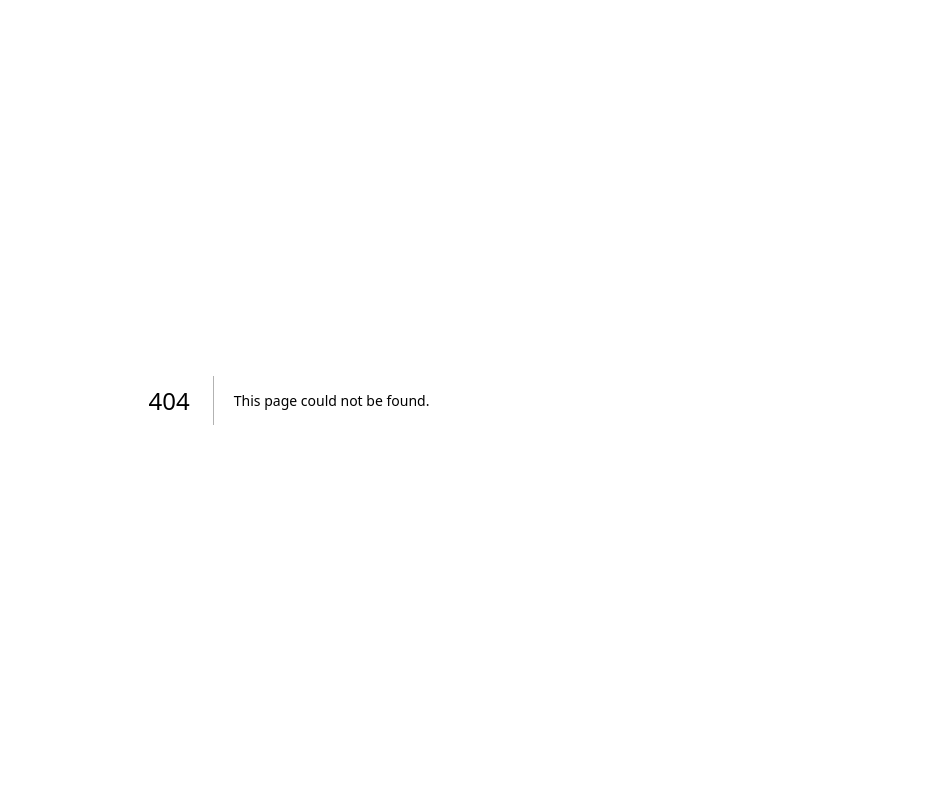
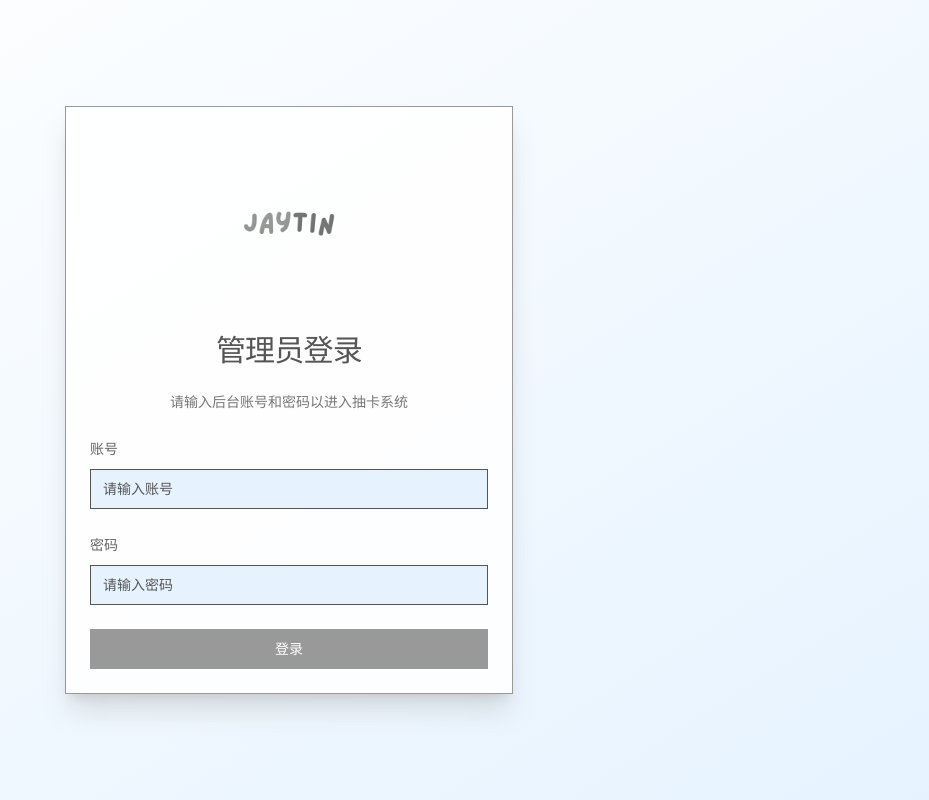
Before and after one commit to JaydenTing/luckydrawjaytin, a Next.js app: page /login in a window 1280 px wide. Before the commit this address had no page. Shown: the whole page, without its empty margins (351-1280 px from the left). Built offline with nearby package versions, Linux system fonts and the light colour scheme; a web font is replaced by a local one.

Commit message:
feat: add basic login system

```diff
--- /dev/null
+++ b/app/api/login/route.ts
@@ -0,0 +1,47 @@
+import { NextResponse } from "next/server"
+
+const USERNAME = process.env.LOGIN_USERNAME ?? "admin"
+const PASSWORD = process.env.LOGIN_PASSWORD ?? "password123"
+
+export async function POST(request: Request) {
+  try {
+    const { username, password } = await request.json()
+
+    if (!username || !password) {
+      return NextResponse.json(
+        { success: false, message: "请提供账号和密码" },
+        { status: 400 }
+      )
+    }
+
+    if (username === USERNAME && password === PASSWORD) {
+      const tokenPayload = `${username}:${Date.now()}`
+      const token = Buffer.from(tokenPayload).toString("base64")
+
+      const response = NextResponse.json({ success: true, token })
+
+      response.cookies.set({
+        name: "session-token",
+        value: token,
+        httpOnly: true,
+        sameSite: "lax",
+        secure: process.env.NODE_ENV === "production",
+        maxAge: 60 * 60 * 24,
+        path: "/",
+      })
+
+      return response
+    }
+
+    return NextResponse.json(
+      { success: false, message: "账号或密码错误" },
+      { status: 401 }
+    )
+  } catch (error) {
+    console.error("Login error:", error)
+    return NextResponse.json(
+      { success: false, message: "登录服务暂时不可用" },
+      { status: 500 }
+    )
+  }
+}
--- a/app/components/InfoModal.tsx
+++ b/app/components/InfoModal.tsx
@@ -15,6 +15,12 @@ export default function InfoModal({ isOpen, onSubmit }: InfoModalProps) {
   const handleSubmit = (e: React.FormEvent) => {
     e.preventDefault()
     onSubmit({ phone: `+60${phone}` })
+
+    if (typeof window !== "undefined") {
+      window.localStorage.setItem("userPhone", `+60${phone}`)
+    }
+
+    setPhone("")
   }
 
   return (
--- /dev/null
+++ b/app/login/page.tsx
@@ -0,0 +1,128 @@
+"use client"
+
+import { useEffect, useState } from "react"
+import { useRouter } from "next/navigation"
+import Image from "next/image"
+import { Card, CardHeader, CardTitle, CardDescription, CardContent } from "@/components/ui/card"
+import { Input } from "@/components/ui/input"
+import { Label } from "@/components/ui/label"
+import { Button } from "@/components/ui/button"
+
+export default function LoginPage() {
+  const router = useRouter()
+  const [username, setUsername] = useState("")
+  const [password, setPassword] = useState("")
+  const [error, setError] = useState<string | null>(null)
+  const [isSubmitting, setIsSubmitting] = useState(false)
+
+  useEffect(() => {
+    if (typeof window === "undefined") {
+      return
+    }
+
+    const token = window.localStorage.getItem("authToken")
+    if (token) {
+      router.replace("/")
+    }
+  }, [router])
+
+  const handleSubmit = async (event: React.FormEvent<HTMLFormElement>) => {
+    event.preventDefault()
+
+    setError(null)
+    setIsSubmitting(true)
+
+    try {
+      const response = await fetch("/api/login", {
+        method: "POST",
+        headers: {
+          "Content-Type": "application/json",
+        },
+        body: JSON.stringify({
+          username,
+          password,
+        }),
+      })
+
+      const data = await response.json()
+
+      if (!response.ok || !data?.token) {
+        setError(data?.message ?? "登录失败，请稍后再试")
+        setIsSubmitting(false)
+        return
+      }
+
+      if (typeof window !== "undefined") {
+        window.localStorage.setItem("authToken", data.token as string)
+        window.localStorage.removeItem("userPhone")
+      }
+
+      router.replace("/")
+    } catch (err) {
+      console.error("Login request failed", err)
+      setError("无法连接到服务器，请检查网络后重试")
+    } finally {
+      setIsSubmitting(false)
+    }
+  }
+
+  return (
+    <main className="flex min-h-screen items-center justify-center bg-gradient-to-br from-white to-[#E6F3FF] p-4">
+      <Card className="w-full max-w-md border-[#999999] bg-white/90 shadow-xl shadow-[#999999]/30">
+        <CardHeader className="space-y-4 text-center">
+          <div className="flex justify-center">
+            <Image src="/images/jaytin-logo.png" alt="JayTIN Logo" width={180} height={72} priority />
+          </div>
+          <CardTitle className="text-3xl font-bold text-[#555555] chinese-text">管理员登录</CardTitle>
+          <CardDescription className="text-[#777777] chinese-text">
+            请输入后台账号和密码以进入抽卡系统
+          </CardDescription>
+        </CardHeader>
+        <CardContent>
+          <form className="space-y-6" onSubmit={handleSubmit}>
+            <div className="space-y-2">
+              <Label htmlFor="username" className="text-[#666666] chinese-text">
+                账号
+              </Label>
+              <Input
+                id="username"
+                type="text"
+                autoComplete="username"
+                required
+                value={username}
+                onChange={(event) => setUsername(event.target.value)}
+                className="bg-[#E6F3FF] text-[#555555] focus-visible:ring-[#999999] chinese-text"
+                placeholder="请输入账号"
+              />
+            </div>
+            <div className="space-y-2">
+              <Label htmlFor="password" className="text-[#666666] chinese-text">
+                密码
+              </Label>
+              <Input
+                id="password"
+                type="password"
+                autoComplete="current-password"
+                required
+                value={password}
+                onChange={(event) => setPassword(event.target.value)}
+                className="bg-[#E6F3FF] text-[#555555] focus-visible:ring-[#999999] chinese-text"
+                placeholder="请输入密码"
+              />
+            </div>
+            {error && (
+              <p className="rounded-md bg-red-50 px-3 py-2 text-sm text-red-500 chinese-text">{error}</p>
+            )}
+            <Button
+              type="submit"
+              className="w-full bg-[#999999] text-white hover:bg-[#888888] chinese-text"
+              disabled={isSubmitting}
+            >
+              {isSubmitting ? "登录中..." : "登录"}
+            </Button>
+          </form>
+        </CardContent>
+      </Card>
+    </main>
+  )
+}
--- a/app/page.tsx
+++ b/app/page.tsx
@@ -1,6 +1,7 @@
 "use client"
 
 import { useState, useEffect, useRef } from "react"
+import { useRouter } from "next/navigation"
 import InfoModal from "./components/InfoModal"
 import LuckyCards from "./components/LuckyCards"
 import PrizeModal from "./components/PrizeModal"
@@ -12,6 +13,7 @@ import PrizeSummaryModal from "./components/PrizeSummaryModal"
 import { getDeviceInfo } from "./utils/deviceInfo"
 import FontLoader from "./components/FontLoader"
 import Image from "next/image"
+import { Button } from "@/components/ui/button"
 
 interface Prize {
   name: string
@@ -20,7 +22,8 @@ interface Prize {
 }
 
 export default function Home() {
-  const [showInfoModal, setShowInfoModal] = useState(true)
+  const router = useRouter()
+  const [showInfoModal, setShowInfoModal] = useState(false)
   const [showPrizeModal, setShowPrizeModal] = useState(false)
   const [showPrizeSummaryModal, setShowPrizeSummaryModal] = useState(false)
   const [userInfo, setUserInfo] = useState<{ phone: string } | null>(null)
@@ -33,6 +36,26 @@ export default function Home() {
   const backgroundMusicRef = useRef<HTMLAudioElement | null>(null)
 
   useEffect(() => {
+    if (typeof window === "undefined") {
+      return
+    }
+
+    const token = window.localStorage.getItem("authToken")
+
+    if (!token) {
+      router.replace("/login")
+      return
+    }
+
+    const storedPhone = window.localStorage.getItem("userPhone")
+
+    if (storedPhone) {
+      setUserInfo({ phone: storedPhone })
+      setShowInfoModal(false)
+    } else {
+      setShowInfoModal(true)
+    }
+
     setIsLoading(false)
     getDeviceInfo().then(setDeviceInfo)
 
@@ -48,11 +71,15 @@ export default function Home() {
         backgroundMusicRef.current.remove()
       }
     }
-  }, [])
+  }, [router])
 
   const handleInfoSubmit = async (info: { phone: string }) => {
     setUserInfo(info)
     setShowInfoModal(false)
+
+    if (typeof window !== "undefined") {
+      window.localStorage.setItem("userPhone", info.phone)
+    }
 
     try {
       const audio = new Audio()
@@ -161,6 +188,17 @@ export default function Home() {
     }
   }
 
+  const handleLogout = () => {
+    if (typeof window !== "undefined") {
+      window.localStorage.removeItem("authToken")
+      window.localStorage.removeItem("userPhone")
+    }
+
+    setUserInfo(null)
+    setShowInfoModal(false)
+    router.replace("/login")
+  }
+
   if (isLoading) {
     return <div className="flex justify-center items-center h-screen text-[#999999]">加载中...</div>
   }
@@ -178,7 +216,19 @@ export default function Home() {
 
   return (
     <FontLoader>
-      <main className="flex min-h-screen flex-col items-center justify-center p-4 md:p-24 bg-gradient-to-br from-white to-[#E6F3FF] overflow-hidden">
+      <main className="relative flex min-h-screen flex-col items-center justify-center p-4 md:p-24 bg-gradient-to-br from-white to-[#E6F3FF] overflow-hidden">
+        <div className="fixed top-4 right-4 z-50 flex items-center gap-3 rounded-full bg-white/80 px-4 py-2 shadow-lg backdrop-blur">
+          {userInfo?.phone && (
+            <span className="text-sm font-medium text-[#666666] chinese-text">已登录：{userInfo.phone}</span>
+          )}
+          <Button
+            variant="secondary"
+            className="bg-[#999999] text-white hover:bg-[#888888] chinese-text"
+            onClick={handleLogout}
+          >
+            退出登录
+          </Button>
+        </div>
         <Background3D />
         <ParticleBackground />
         <SnowAnimation />
```
Also changed, not shown: .eslintrc.json (added), 1 other file (tests, documents, lock files or other folders).
